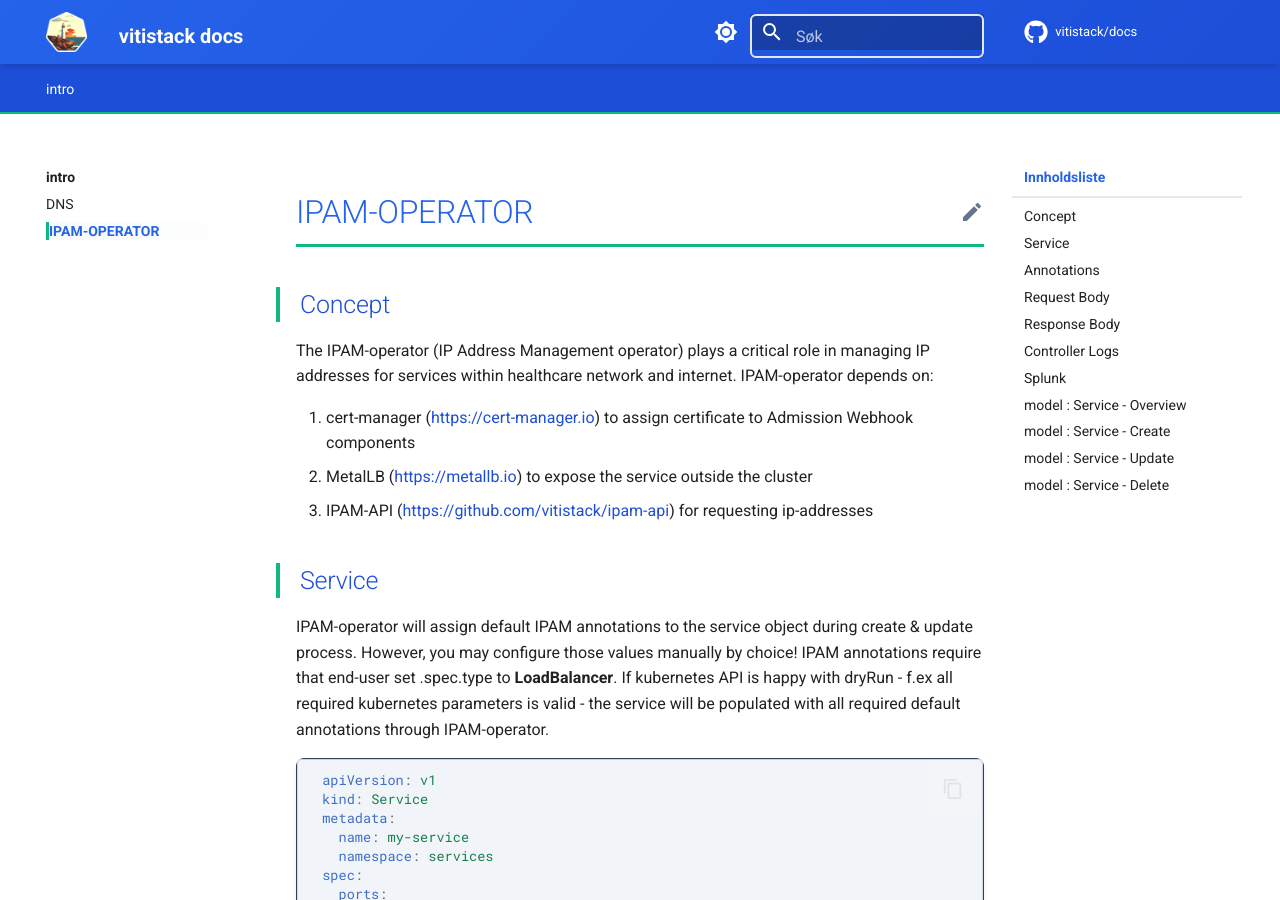
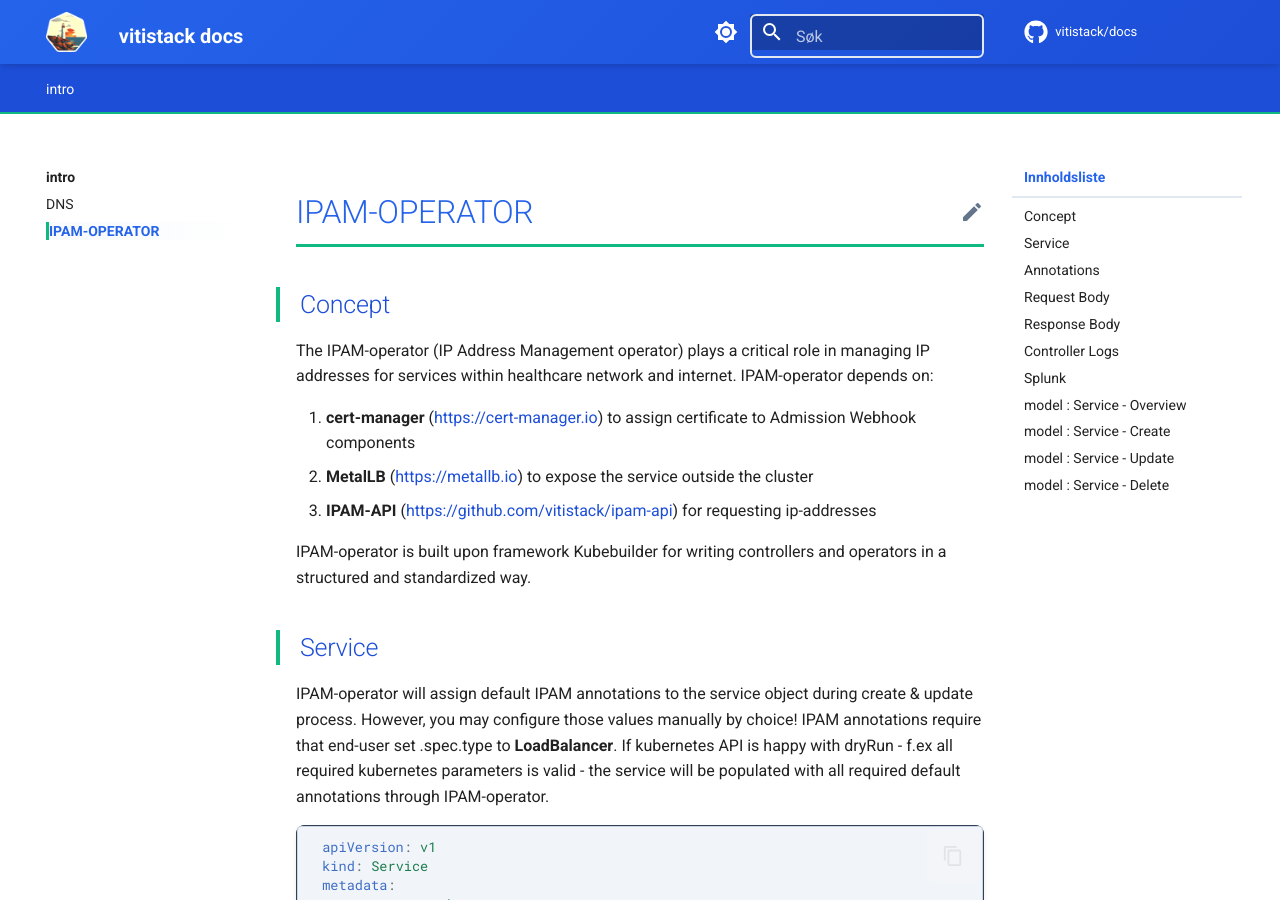
Before and after one commit to vitistack/docs, an MkDocs documentation site: the page built from docs/ipam-operator.md, in a window 1280 px wide and 900 px high. Built offline with MkDocs 1.6.1 and Material for MkDocs 9.7.7, drawn with Linux system fonts in a browser that asks for light colours; comment, search, counter and statistics services are not loaded.

Commit message:
IPAM-operator : Text

```diff
--- a/docs/ipam-operator.md
+++ b/docs/ipam-operator.md
@@ -4,9 +4,11 @@
 The IPAM-operator (IP Address Management operator) plays a critical role in managing IP addresses for services within healthcare network and internet.
 IPAM-operator depends on:
 
-1. cert-manager (https://cert-manager.io) to assign certificate to Admission Webhook components
-2. MetalLB (https://metallb.io) to expose the service outside the cluster
-3. IPAM-API (https://github.com/vitistack/ipam-api) for requesting ip-addresses
+1. **cert-manager** (https://cert-manager.io) to assign certificate to Admission Webhook components
+2. **MetalLB** (https://metallb.io) to expose the service outside the cluster
+3. **IPAM-API** (https://github.com/vitistack/ipam-api) for requesting ip-addresses
+
+IPAM-operator is built upon framework Kubebuilder for writing controllers and operators in a structured and standardized way.
 
 ## Service
 IPAM-operator will assign default IPAM annotations to the service object during create & update process. However, you may configure those values manually by choice!
```
